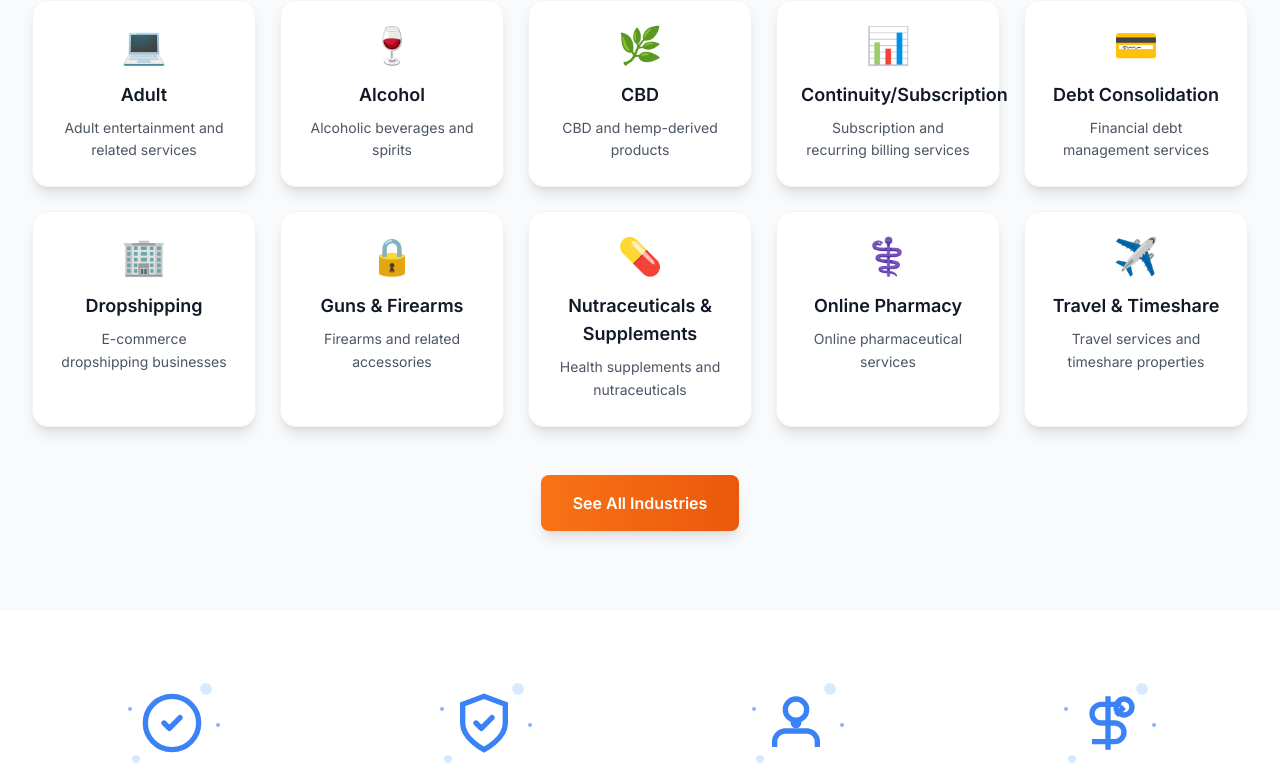
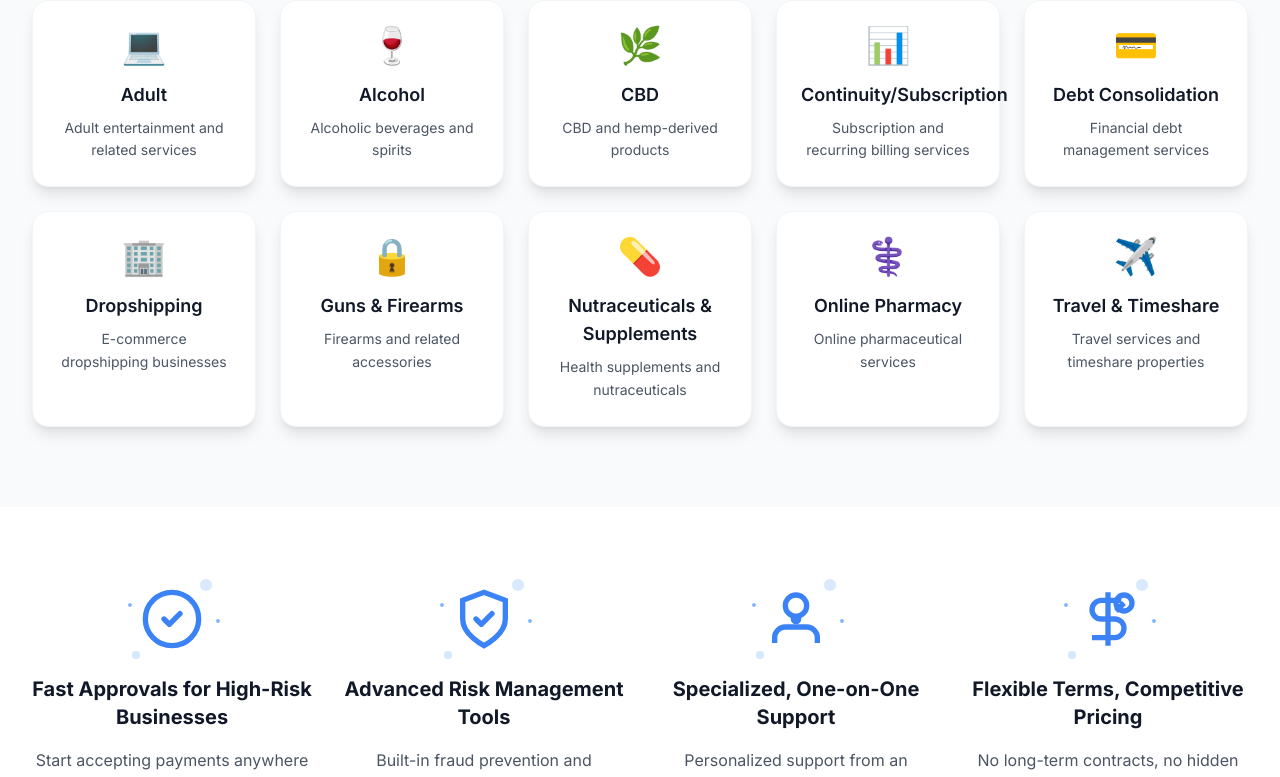
Before and after one commit to cicistone90-oss/orca-home-page, a React (Vite) app: page / in a window 1280 px wide. Shown: the part 6446-7223 px from the top of the page. Built offline with nearby package versions, Linux system fonts and the light colour scheme.

Commit message:
remove buttons

```diff
--- a/src/components/Industries.jsx
+++ b/src/components/Industries.jsx
@@ -66,7 +66,7 @@ const Industries = () => {
           </p>
         </div>
 
-        <div className="grid grid-cols-2 md:grid-cols-3 lg:grid-cols-5 gap-6 mb-12">
+        <div className="grid grid-cols-2 md:grid-cols-3 lg:grid-cols-5 gap-6">
           {industries.map((industry, index) => (
             <div
               key={index}
@@ -86,12 +86,6 @@ const Industries = () => {
             </div>
           ))}
         </div>
-
-        <div className="text-center">
-          <button className="bg-gradient-to-r from-orange-500 to-orange-600 text-white px-8 py-4 rounded-lg font-semibold hover:from-orange-600 hover:to-orange-700 transition-all duration-300 shadow-lg hover:shadow-xl transform hover:scale-105">
-            See All Industries
-          </button>
-        </div>
       </div>
     </section>
   );
```
